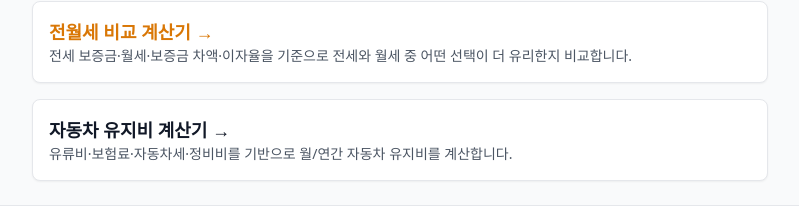
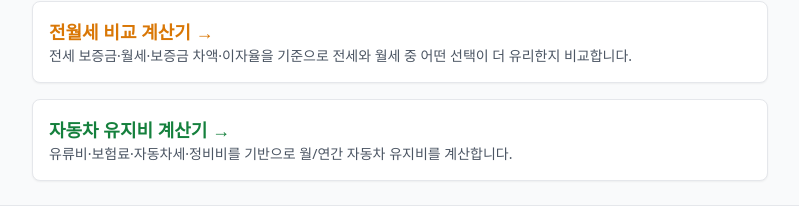
Before and after one commit to geniuspark00-source/calc-site, a Next.js app: page / in a window 1280 px wide. Shown: the part 1069-1275 px from the top of the page, without its empty margins (240-1039 px from the left). Built offline with nearby package versions, Linux system fonts and the light colour scheme.

Commit message:
auto push

```diff
--- a/app/page.tsx
+++ b/app/page.tsx
@@ -151,7 +151,7 @@ export default function Home() {
   href="/calculators/car-cost"
   className="block p-4 bg-white rounded-lg shadow-sm border hover:shadow-md transition"
 >
-  <h2 className="text-lg font-bold text-text-green-700">
+  <h2 className="text-lg font-bold text-green-700">
     자동차 유지비 계산기 →
   </h2>
   <p className="text-gray-600 text-sm">
```
